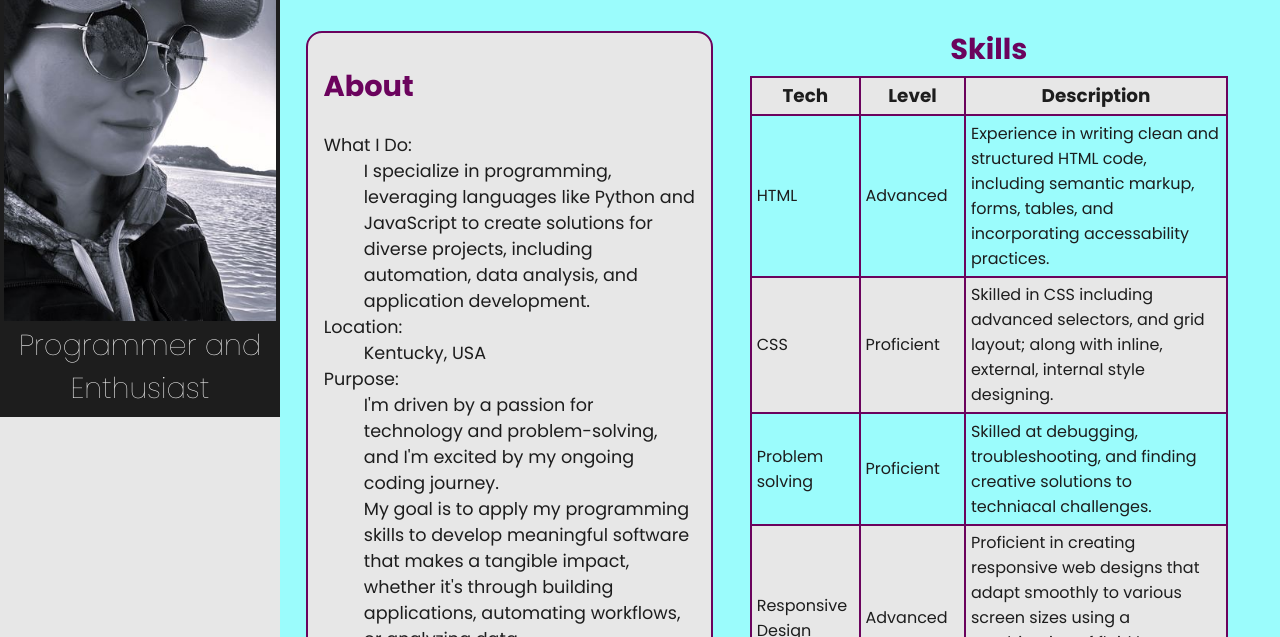
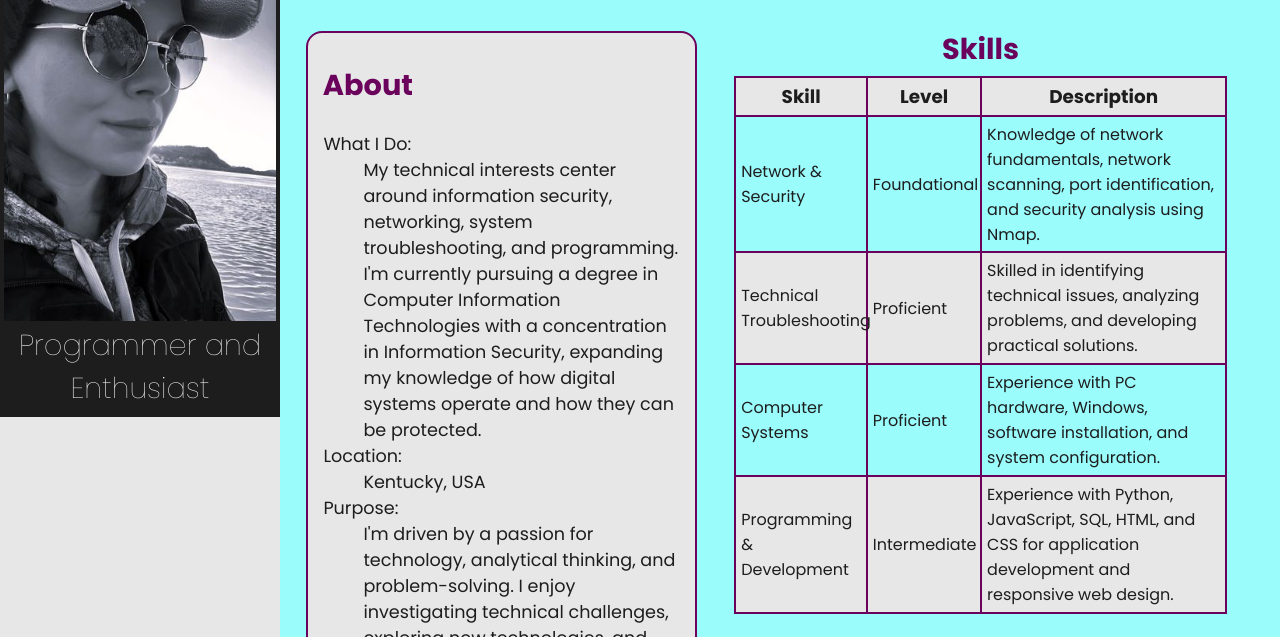
Before and after one commit to cpellicore/cpellicore.github.io, a plain HTML site: page about.html in a window 1280 px wide. Shown: the part 163-800 px from the top of the page. Drawn offline with Linux system fonts and the light colour scheme.

Commit message:
Update about.html
skills update

```diff
--- a/about.html
+++ b/about.html
@@ -53,13 +53,13 @@
             <h2>About</h2>
             <dl>
                 <dt>What I Do:</dt>
-                <dd>I specialize in programming, leveraging languages like Python and JavaScript to create solutions for diverse projects, including automation, data analysis, and application development.</dd>
+                <dd>My technical interests center around information security, networking, system troubleshooting, and programming. I'm currently pursuing a degree in Computer Information Technologies with a concentration in Information Security, expanding my knowledge of how digital systems operate and how they can be protected.</dd>
 
                 <dt>Location:</dt>
                 <dd>Kentucky, USA</dd>
 
                 <dt>Purpose:</dt>
-				<dd>I'm driven by a passion for technology and problem-solving, and I'm excited by my ongoing coding journey. <br> My goal is to apply my programming skills to develop meaningful software that makes a tangible impact, whether it's through building applications, automating workflows, or analyzing data.</dd>
+				<dd>I'm driven by a passion for technology, analytical thinking, and problem-solving. I enjoy investigating technical challenges, exploring new technologies, and understanding the complexities of digital systems.</dd>
             </dl>
 		</section>
 
@@ -67,33 +67,33 @@
 			<table>
 				<caption>Skills</caption>
 				<tr><!-- Row 1 -->
-					<th>Tech</th>
+					<th>Skill</th>
 					<th>Level</th>
 					<th>Description</th>
 				</tr>
 
 				<tr><!-- Row 2 -->
-					<td>HTML</td>
-					<td>Advanced</td>
-					<td>Experience in writing clean and structured HTML code, including semantic markup, forms, tables, and incorporating accessability practices.</td>
+					<td>Network & Security</td>
+					<td>Foundational</td>
+					<td>Knowledge of network fundamentals, network scanning, port identification, and security analysis using Nmap.</td>
 				</tr>
 
 				<tr><!-- Row 3 -->
-					<td>CSS</td>
+					<td>Technical Troubleshooting</td>
 					<td>Proficient</td>
-					<td>Skilled in CSS including advanced selectors, and grid layout; along with inline, external, internal style designing.</td>
+					<td>Skilled in identifying technical issues, analyzing problems, and developing practical solutions.</td>
 				</tr>
 
 				<tr><!-- Row 5 -->
-					<td>Problem solving</td>
+					<td>Computer Systems</td>
 					<td>Proficient</td>
-					<td>Skilled at debugging, troubleshooting, and finding creative solutions to techniacal challenges.</td>
+					<td>Experience with PC hardware, Windows, software installation, and system configuration.</td>
 				</tr>
 
 				<tr><!-- Row 6 -->
-					<td>Responsive Design</td>
-					<td>Advanced</td>
-					<td>Proficient in creating responsive web designs that adapt smoothly to various screen sizes using a combination of fluid layouts, media queries, and frameworks.</td>
+					<td>Programming & Development</td>
+					<td>Intermediate</td>
+					<td>Experience with Python, JavaScript, SQL, HTML, and CSS for application development and responsive web design.</td>
 				</tr>
 			</table>
         </div>
```
